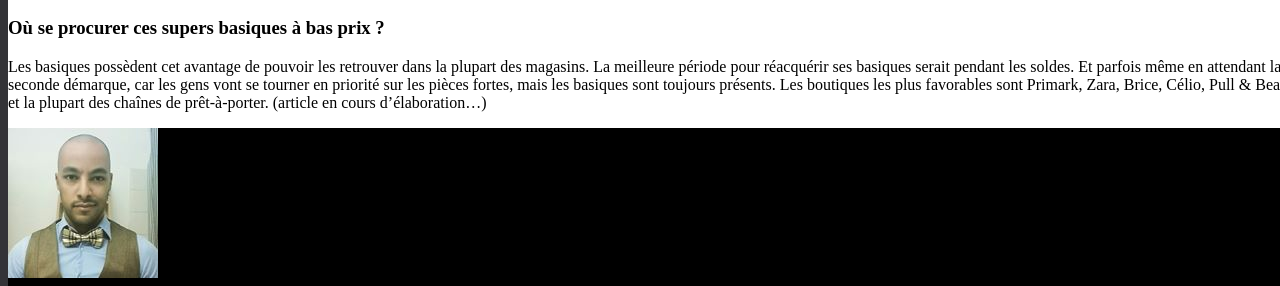
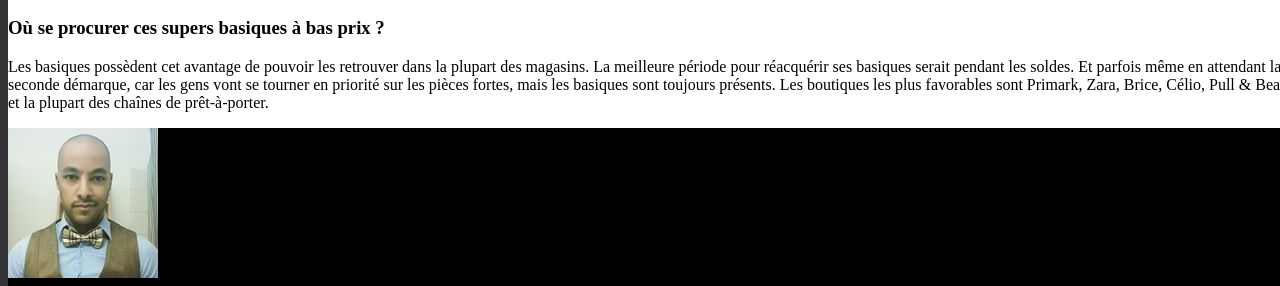
Before and after one commit to darkh2/darkh2.github.io, a Jekyll site: the page built from _posts/2018-06-28-Développement-du-Style-part-2.md, in a window 1280 px wide. Shown: the part 1556-1842 px from the top of the page. Built offline with Jekyll 4.4.1, drawn with Linux system fonts in a browser that asks for light colours; comment, search, counter and statistics services are not loaded.

Commit message:
Update 2018-06-28-Développement-du-Style-part-2.md

```diff
--- a/_posts/2018-06-28-Développement-du-Style-part-2.md
+++ b/_posts/2018-06-28-Développement-du-Style-part-2.md
@@ -60,4 +60,3 @@ Je ne rentrerai pas dans les détails d'acquisitions des accessoires comme les
 
 Les basiques possèdent cet avantage de pouvoir les retrouver dans la plupart des magasins. La meilleure période pour réacquérir ses basiques serait pendant les soldes. Et parfois même en attendant la seconde démarque, car les gens vont se tourner en priorité sur les pièces fortes, mais les basiques sont toujours présents.
 Les boutiques les plus favorables sont Primark, Zara, Brice, Célio, Pull & Bear et la plupart des chaînes de prêt-à-porter.
-(article en cours d'élaboration...)
```
